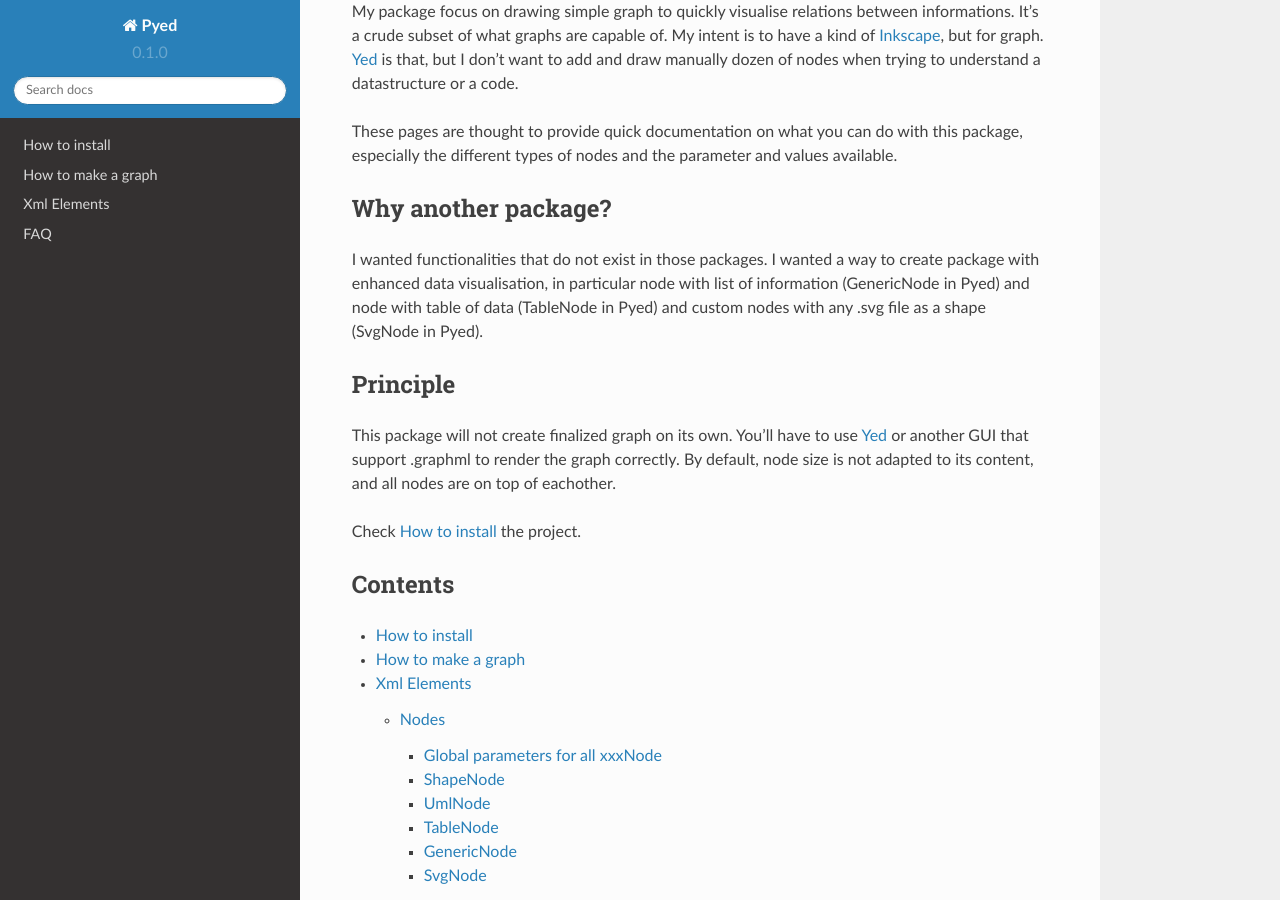
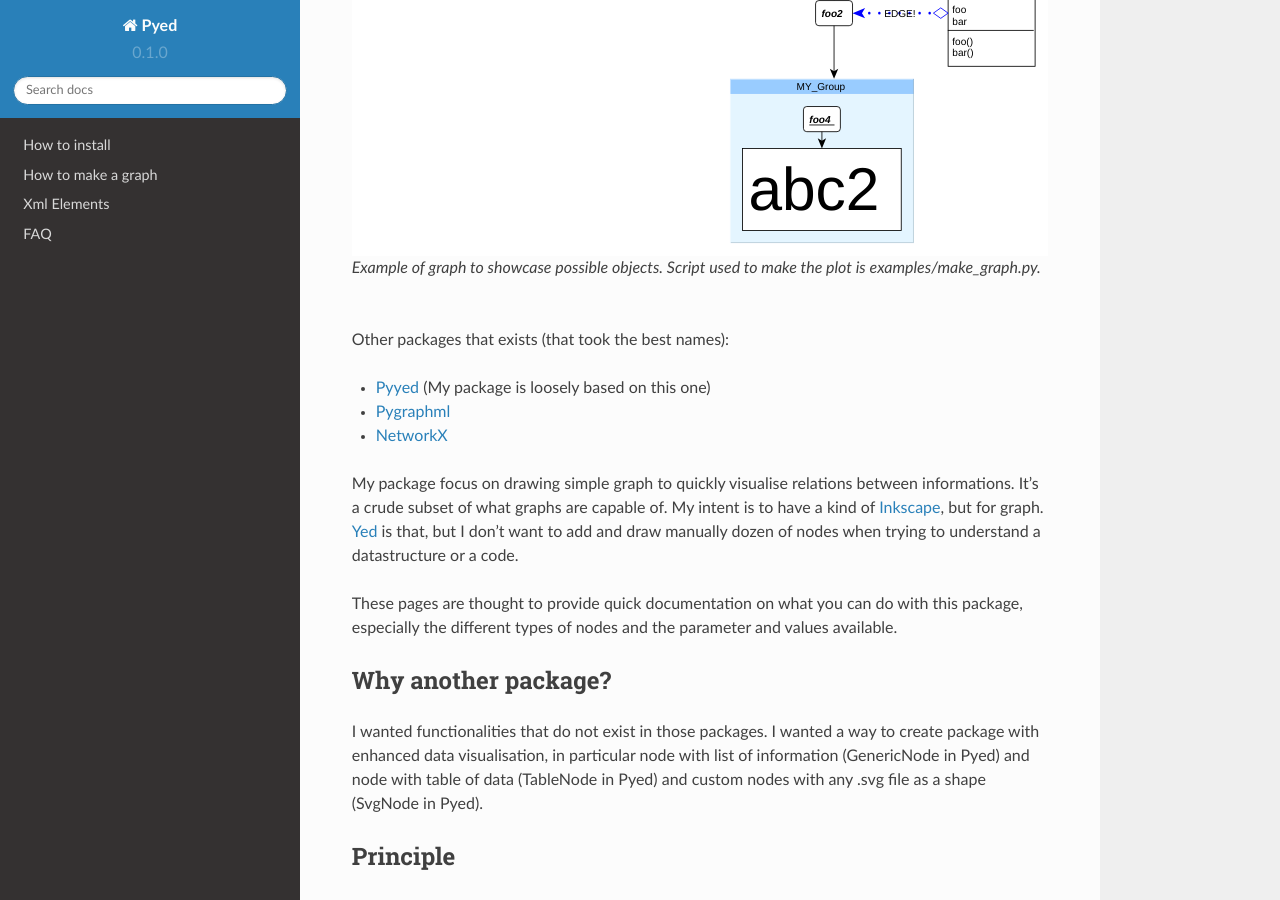
Before and after one commit to ccossou/Pyed, a Sphinx documentation site: the page built from docs/index.rst, in a window 1280 px wide and 900 px high, scrolled down 352 px. Built offline with Sphinx 7.4.7 and the Read the Docs theme 2.0.0, drawn with Linux system fonts in a browser that asks for light colours.

Commit message:
Minor changes for readthedocs

```diff
--- a/docs/index.rst
+++ b/docs/index.rst
@@ -1,6 +1,10 @@
 Welcome to Pyed's documentation!
 ================================
 This package is yet another tool to help generate graph using Python + `Yed <https://www.yworks.com/products/yed>`_.
+
+.. figure:: source/figures/graph.svg
+
+   Example of graph to showcase possible objects. Script used to make the plot is examples/make_graph.py.
 
 Other packages that exists (that took the best names):
 
--- a/docs/source/intro.rst
+++ b/docs/source/intro.rst
@@ -18,7 +18,7 @@ How to make a graph
 -----------------------
 Pyed will not create a ready to use graph. You'll have to do some steps manually in `Yed <https://www.yworks.com/products/yed>`_, but the node creation will be handled in Python completely.
 
-.. figure:: source/figures/graph.svg
+.. figure:: figures/graph.svg
 
    Example of graph to showcase possible objects. Script used to make the plot is examples/make_graph.py.
 
```
